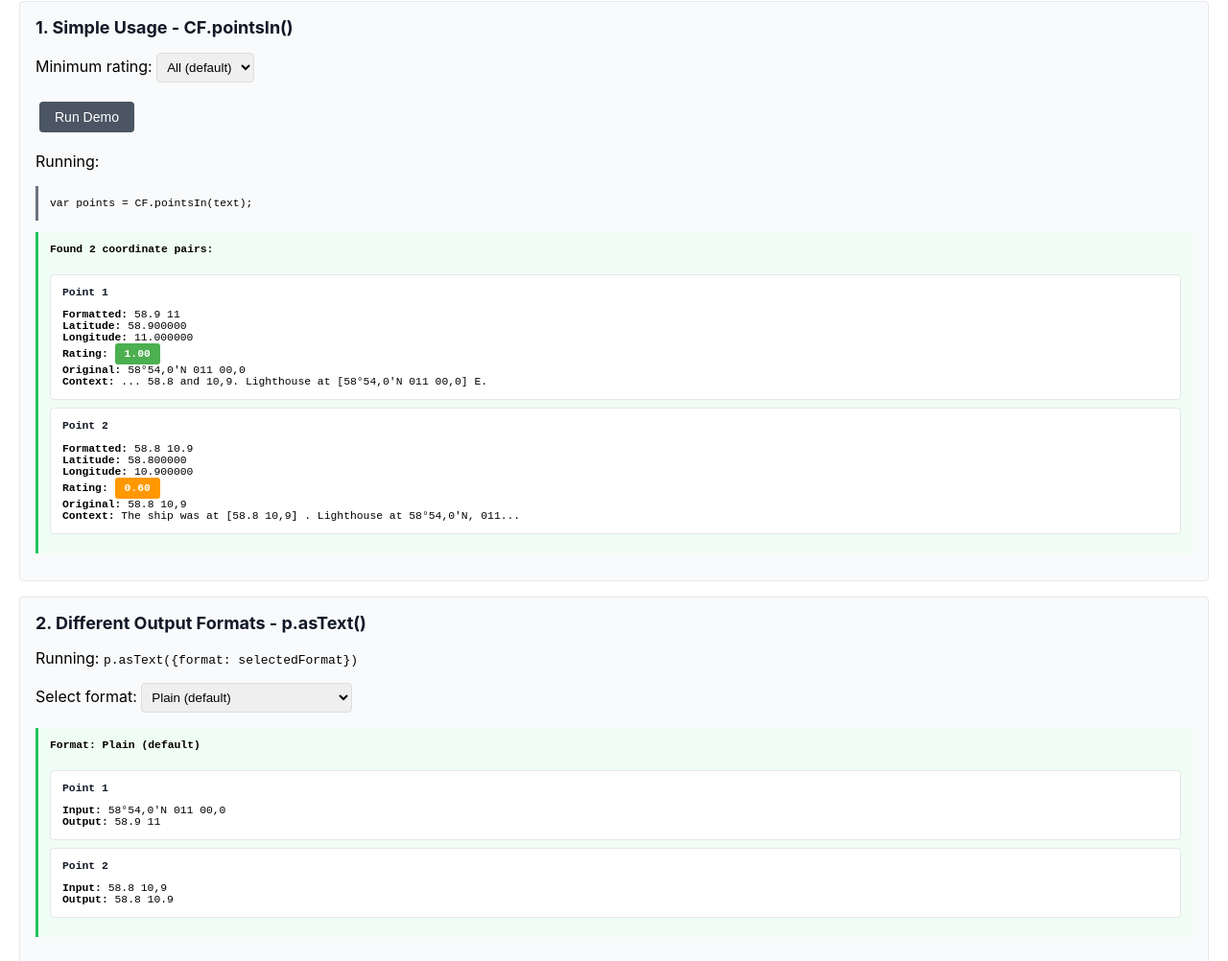
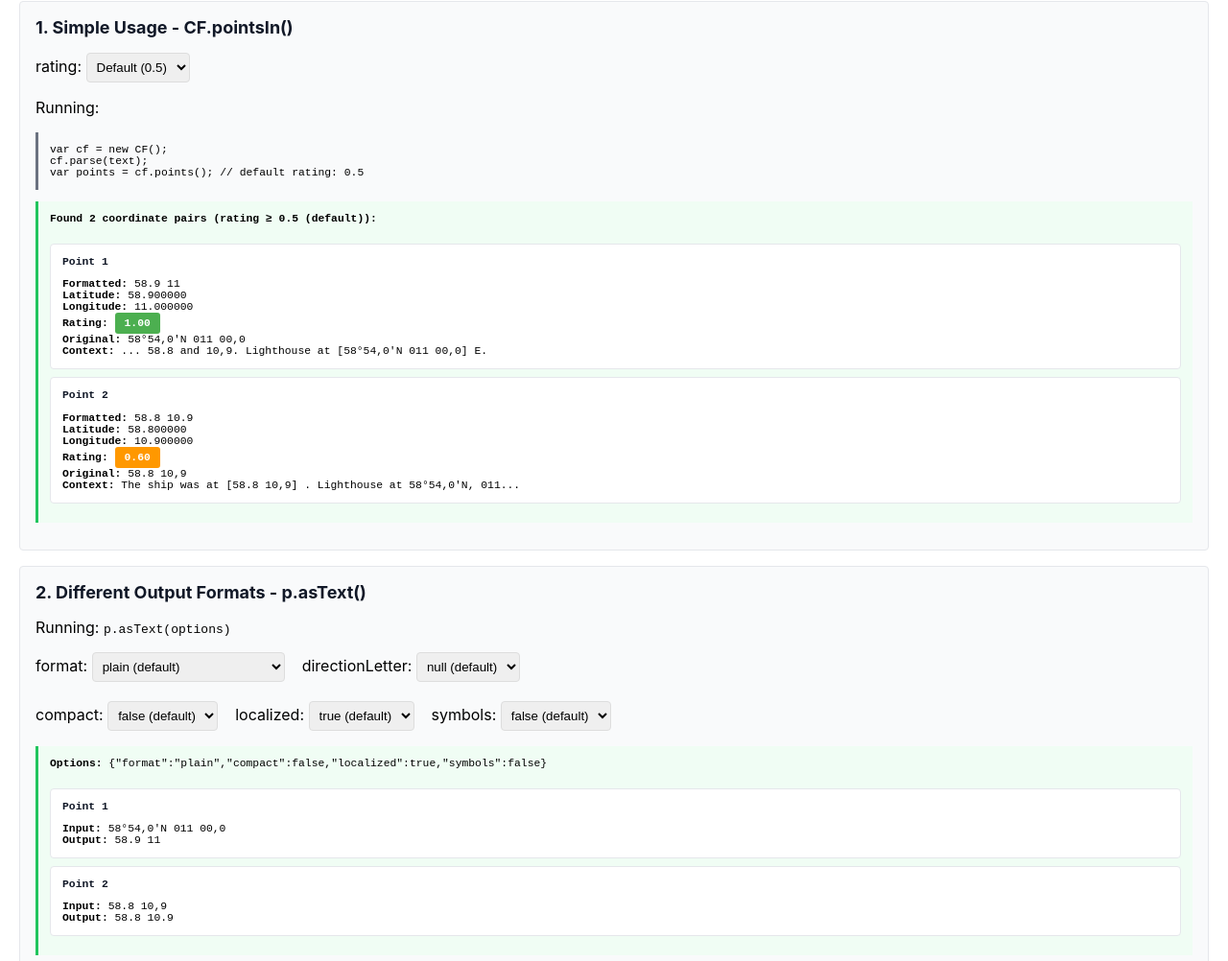
Before and after one commit to aieuren/coordfinder, a website: page examples/demo.html in a window 1280 px wide. Shown: the part 338-1340 px from the top of the page at 96% size. Drawn offline with Linux system fonts and the light colour scheme.

Commit message:
Demo page: improve format options UI
- Rename 'All' to 'Default (0.5)' using CF.ratingDefault
- Remove 'Run Demo' button (auto-updates on dropdown change)
- Rename 'Select format' to 'format:'
- Add dropdowns for all FormatOptions:
  - directionLetter (null, before, after, none)
  - compact (true/false)
  - localized (true/false)
  - symbols (true/false)
- Show complete options object in output
- Update code display to show actual options used

Co-authored-by: Ona <no-reply@ona.com>

```diff
--- a/examples/demo.html
+++ b/examples/demo.html
@@ -114,9 +114,9 @@
 
         <div class="section">
             <h2>1. Simple Usage - CF.pointsIn()</h2>
-            <p>Minimum rating:
+            <p>rating:
                 <select id="ratingSelect" onchange="runSimpleDemo()" style="padding: 6px; border-radius: 4px; border: 1px solid #ddd;">
-                    <option value="">All (default)</option>
+                    <option value="default">Default (0.5)</option>
                     <option value="1.0">1.0</option>
                     <option value="0.9">0.9</option>
                     <option value="0.8">0.8</option>
@@ -130,19 +130,45 @@
                     <option value="0.0">0.0</option>
                 </select>
             </p>
-            <button onclick="runSimpleDemo()">Run Demo</button>
             <div id="simple-output"></div>
         </div>
 
         <div class="section">
             <h2>2. Different Output Formats - p.asText()</h2>
-            <p>Running: <code>p.asText({format: selectedFormat})</code></p>
-            <p>Select format:
+            <p>Running: <code>p.asText(options)</code></p>
+            <p>
+                format:
                 <select id="formatSelect" onchange="updateFormatOutput()" style="padding: 6px; border-radius: 4px; border: 1px solid #ddd;">
-                    <option value="plain">Plain (default)</option>
-                    <option value="degrees">Degrees</option>
-                    <option value="degreesandminutes">Degrees and Minutes</option>
-                    <option value="degreesminutesandseconds">Degrees, Minutes and Seconds</option>
+                    <option value="plain">plain (default)</option>
+                    <option value="degrees">degrees</option>
+                    <option value="degreesandminutes">degreesandminutes</option>
+                    <option value="degreesminutesandseconds">degreesminutesandseconds</option>
+                </select>
+                &nbsp;&nbsp;
+                directionLetter:
+                <select id="directionSelect" onchange="updateFormatOutput()" style="padding: 6px; border-radius: 4px; border: 1px solid #ddd;">
+                    <option value="null">null (default)</option>
+                    <option value="before">before</option>
+                    <option value="after">after</option>
+                    <option value="none">none</option>
+                </select>
+                <br><br>
+                compact:
+                <select id="compactSelect" onchange="updateFormatOutput()" style="padding: 6px; border-radius: 4px; border: 1px solid #ddd;">
+                    <option value="false">false (default)</option>
+                    <option value="true">true</option>
+                </select>
+                &nbsp;&nbsp;
+                localized:
+                <select id="localizedSelect" onchange="updateFormatOutput()" style="padding: 6px; border-radius: 4px; border: 1px solid #ddd;">
+                    <option value="true">true (default)</option>
+                    <option value="false">false</option>
+                </select>
+                &nbsp;&nbsp;
+                symbols:
+                <select id="symbolsSelect" onchange="updateFormatOutput()" style="padding: 6px; border-radius: 4px; border: 1px solid #ddd;">
+                    <option value="false">false (default)</option>
+                    <option value="true">true</option>
                 </select>
             </p>
             <div id="format-output"></div>
@@ -177,27 +203,28 @@
             var ratingSelect = document.getElementById('ratingSelect');
             var minRating = ratingSelect.value;
 
-            var codeText = minRating ?
-                'var cf = new CF();<br>cf.parse(text);<br>var points = cf.points({rating: ' + minRating + '});' :
-                'var points = CF.pointsIn(text);';
+            var codeText, displayRating;
+            if (minRating === 'default') {
+                codeText = 'var cf = new CF();<br>cf.parse(text);<br>var points = cf.points(); // default rating: 0.5';
+                displayRating = '0.5 (default)';
+            } else {
+                codeText = 'var cf = new CF();<br>cf.parse(text);<br>var points = cf.points({rating: ' + minRating + '});';
+                displayRating = minRating;
+            }
             output.innerHTML = '<p>Running:</p><div class="code-block">' + codeText + '</div>';
 
             try {
+                var cf = new CF();
+                cf.parse(text);
                 var points;
-                if (minRating) {
-                    var cf = new CF();
-                    cf.parse(text);
+                if (minRating === 'default') {
+                    points = cf.points();
+                } else {
                     points = cf.points({rating: parseFloat(minRating)});
-                } else {
-                    points = CF.pointsIn(text);
                 }
 
                 var html = '<div class="output">';
-                html += '<strong>Found ' + points.length + ' coordinate pairs';
-                if (minRating) {
-                    html += ' (rating ≥ ' + minRating + ')';
-                }
-                html += ':</strong><br><br>';
+                html += '<strong>Found ' + points.length + ' coordinate pairs (rating ≥ ' + displayRating + '):</strong><br><br>';
 
                 for (var i = 0; i < points.length; i++) {
                     var p = points[i];
@@ -224,8 +251,24 @@
         function updateFormatOutput() {
             var text = getText();
             var output = document.getElementById('format-output');
-            var formatSelect = document.getElementById('formatSelect');
-            var selectedFormat = formatSelect.value;
+
+            // Get all option values
+            var format = document.getElementById('formatSelect').value;
+            var direction = document.getElementById('directionSelect').value;
+            var compact = document.getElementById('compactSelect').value === 'true';
+            var localized = document.getElementById('localizedSelect').value === 'true';
+            var symbols = document.getElementById('symbolsSelect').value === 'true';
+
+            // Build options object
+            var opts = {
+                format: format,
+                compact: compact,
+                localized: localized,
+                symbols: symbols
+            };
+            if (direction !== 'null') {
+                opts.directionLetter = direction;
+            }
 
             try {
                 var points = CF.pointsIn(text);
@@ -235,14 +278,14 @@
                 }
 
                 var html = '<div class="output">';
-                html += '<strong>Format: ' + formatSelect.options[formatSelect.selectedIndex].text + '</strong><br><br>';
+                html += '<strong>Options: </strong><code>' + JSON.stringify(opts) + '</code><br><br>';
 
                 for (var i = 0; i < points.length; i++) {
                     var p = points[i];
                     html += '<div class="point-card">';
                     html += '<h3>Point ' + (i + 1) + '</h3>';
                     html += '<strong>Input:</strong> ' + p.originalText() + '<br>';
-                    html += '<strong>Output:</strong> ' + p.asText({format: selectedFormat});
+                    html += '<strong>Output:</strong> ' + p.asText(opts);
                     html += '</div>';
                 }
 
```
